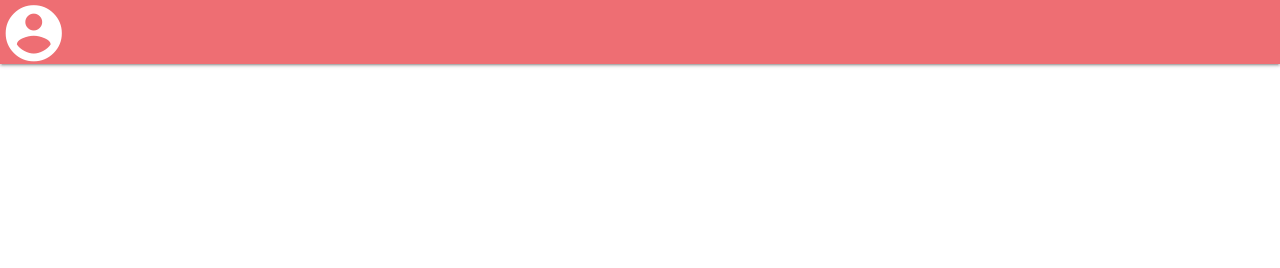
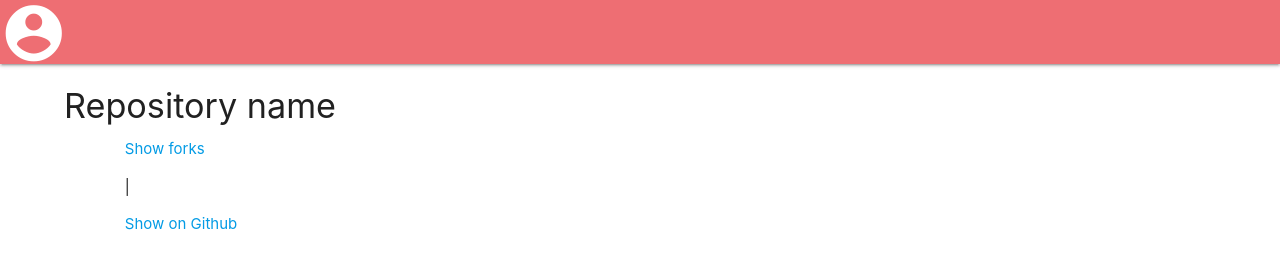
Before and after one commit to ntijoh-te4/projekt-2-teacher-o-matic, a plain HTML site: page views/index.html in a window 1280 px wide. Shown: the top 268 px of the page. Drawn offline with nearby package versions, Linux system fonts and the light colour scheme.

Commit message:
moved repo_listing.html code to index.html

```diff
--- a/views/index.html
+++ b/views/index.html
@@ -11,9 +11,6 @@
     <link rel="stylesheet" href="/public/css/style.css">
 </head>
 <body>
-    <!-- <script src="script.js">
-        console.log(getRepositories('ntijoh-linus-bjorken'));
-    </script> -->
     <nav>
         <div class="nav-wrapper">
             <span class="material-icons">
@@ -21,14 +18,24 @@
             </span>
             <form>
                 <div class="input-field">
-                <input id="search" type="search" required>
-                <i class="material-icons">close</i>
+                    <input id="search" type="search" required>
+                    <i class="material-icons">close</i>
 
                 </div>
-          </form>
+            </form>
         </div>
-      </nav>
-      <script src="/public/js/script.js"></script>
+    </nav>
+
+    <div class="repo_div">
+        <h4 class="repo_title">Repository name</h4>
+        <div>
+            <a href="../views/fork_listing.html">Show forks</a>
+        <p>|</p>
+        <a href="https://github.com/#{user}/#{Repository}">Show on Github</a>
+    </div>
+  </div>
+
+    <script src="/public/js/script.js"></script>
     <!-- Compiled and minified JavaScript -->
     <script src="https://cdnjs.cloudflare.com/ajax/libs/materialize/1.0.0/js/materialize.min.js"></script>
 </body>
```
Also changed, not shown: 1 other file.
